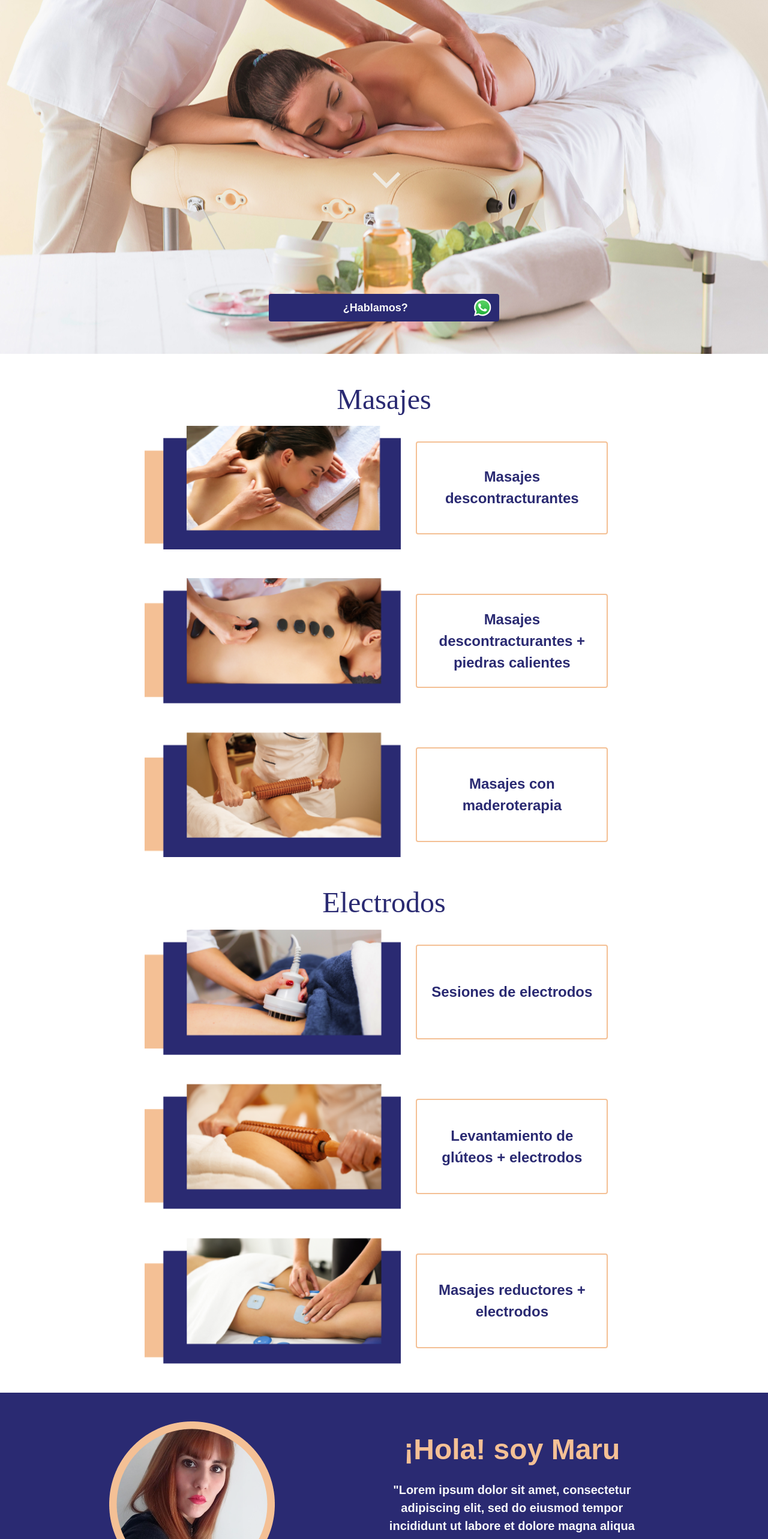
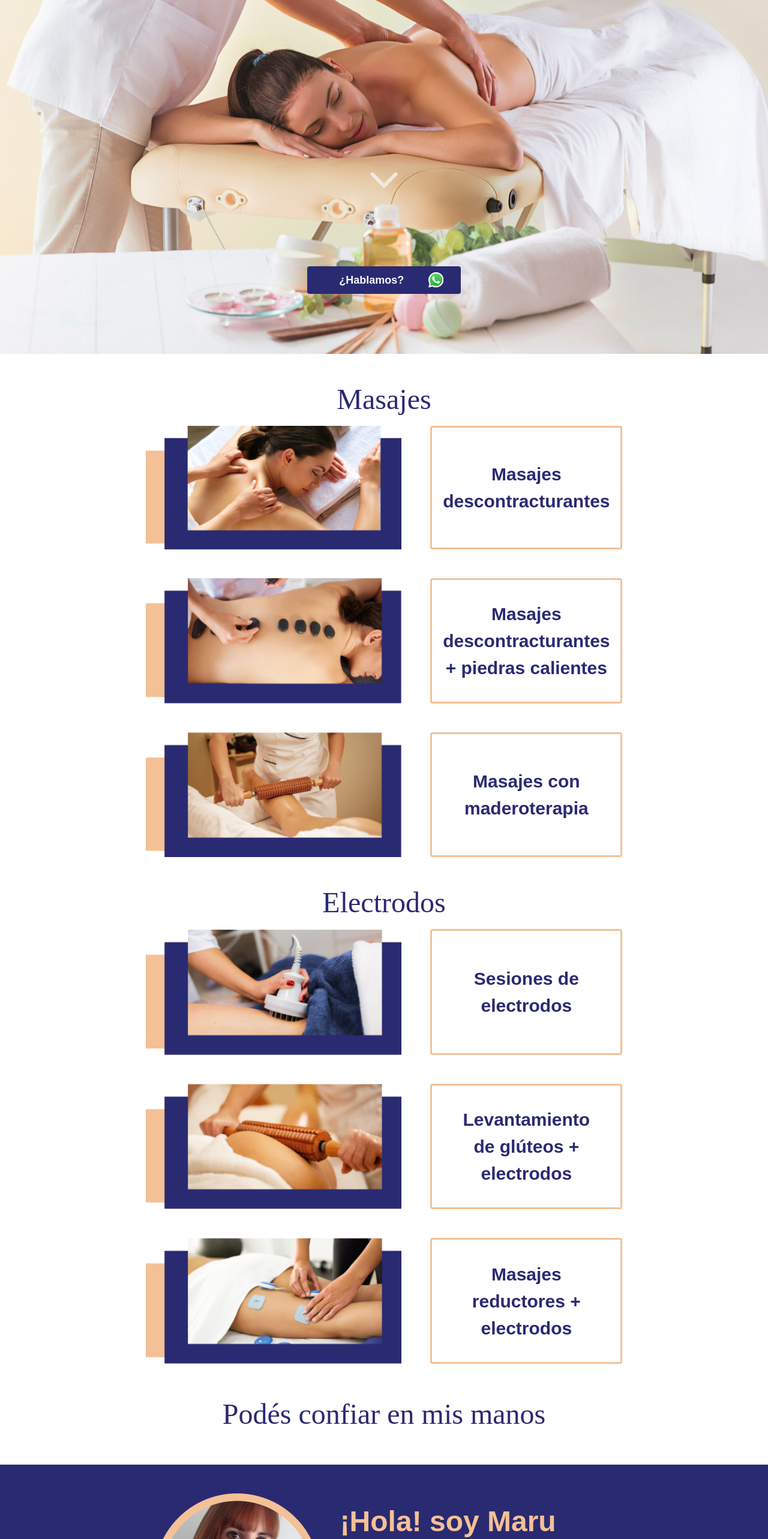
Before and after one commit to Peteer449/ShiPo, a React (Create React App) app: page / in a window 1280 px wide. Shown: the part 234-2800 px from the top of the page at 60% size. Built offline with nearby package versions, Linux system fonts and the light colour scheme.

Commit message:
correcciones menores

```diff
--- a/src/components/home/Home.jsx
+++ b/src/components/home/Home.jsx
@@ -12,14 +12,16 @@ export default function Home(){
       <div className="wrapper">
         {/* Titulo regalate el cuidado que mereces */}
         <div className="bg-negro-carbon regalate-el-cuidado">
-          <p className="font-gilda piel regalate-el-cuidado-title text-center">Regalate el cuidado que mereces</p>
-          <p className="text-light regalate-el-cuidado-text text-center">Masajes descontracturantes, masajes con piedras, sesiones de electrodos y mucho más.</p>
+          <p className="font-gilda piel regalate-el-cuidado-title text-center px-4 pt-3">Regalate el cuidado que mereces</p>
+          <p className="text-light regalate-el-cuidado-text text-center px-3 pb-2">Masajes descontracturantes, masajes con piedras, sesiones de electrodos y mucho más.</p>
         </div>
-        <IconArrowDown className="vector-down"/>
+        <div className="vector-down-container">
+          <IconArrowDown/>
+        </div>
         {/* Boton para hablar por whatsapp */}
         <a className="hablamos btn bg-azul-oceano d-flex" href="#">
           <p className="text-light w-100 hablamos-text">¿Hablamos?</p>
-          <IconWpp className="flex-shrink-1 align-self-center"/>
+          <IconWpp className="me-3"/>
         </a>
       </div>
       {/* Seccion masajes y electrodos */}
@@ -32,11 +34,12 @@ export default function Home(){
         alt="Tratamiento con electrodos"
       />
       {/* Descripcion de especialista */}
+      <p className="podes-confiar mt-5 p-2">Podés confiar en mis manos</p>
       <div className="bg-azul-oceano mt-5 mb-5 d-md-flex flex-wrap align-items-center">
-        <div className="text-center pt-3 pt-md-5 pb-md-5 col-md-6">
-          <img src={perfilEspecialista} alt="Foto de la especialista en masajes" className="" />
+        <div className="text-center pt-3 pt-md-5 pb-md-5 col-md-5 col-xl-5 justify-content-xl-end d-xl-flex">
+          <img src={perfilEspecialista} alt="Foto de la especialista en masajes" />
         </div>
-        <div className="col-md-6 col-xl-4 pt-5 pb-5 p-2">
+        <div className="col-md-6 col-xl-4 pt-5 pb-5 p-2 ">
           <p className="perfil-especialista-title text-center piel">¡Hola! soy Maru</p>
           <p className="perfil-especialista-text text-center text-light">"Lorem ipsum dolor sit amet, consectetur adipiscing elit, sed do eiusmod tempor incididunt ut labore et dolore magna aliqua duis aute irure dolor in reprehenderit in voluptate.</p>
         </div>
--- a/src/components/home/MasajesYElectrodosLinks.jsx
+++ b/src/components/home/MasajesYElectrodosLinks.jsx
@@ -2,8 +2,8 @@ export default function MasajesYElectrodosLinks({text,link,image}){
   return(
     <div className="d-xl-flex flex-wrap justify-content-center mb-xl-5 mt-xl-2">
       <img src={image} alt={"foto de "+text} className="masajes-y-electrodos-image-desktop col-4"/>
-      <a href={link} className="masajes-y-electrodos-btn btn azul-oceano col-xl-4 ">
-        <p className="h-100 align-items-center justify-content-center d-xl-flex">{text}</p>
+      <a href={link} className="masajes-y-electrodos-btn btn azul-oceano col-xl-4 m-xl-0 ms-xl-5">
+        <p className="h-100 align-items-center justify-content-center m-0 d-xl-flex">{text}</p>
       </a>
     </div>
   )
--- a/src/components/home/home.css
+++ b/src/components/home/home.css
@@ -7,10 +7,12 @@
     background-size: cover;
 }
 
-.vector-down{
+.vector-down-container{
   position: absolute;
   top: 65%;
-  left: 48.45%;
+  width: 100%;
+  display: flex;
+  justify-content: center;
 }
 
 .regalate-el-cuidado{
@@ -19,6 +21,7 @@
 }
 .regalate-el-cuidado-title{
   font-size: 30px;
+  line-height: 35px;
 }
 .regalate-el-cuidado-text{
   font-size: 18px;
@@ -55,12 +58,22 @@
 
 .masajes-y-electrodos-btn{
   background-color: transparent;
-  border: 2px solid #f4c095;
+  border: 3px solid #f4c095;
   font-weight: 600;
   font-size: 18px;
   width: 90%;
   margin:2% 0 2% 5%;
   padding: 10px;
+}
+
+.podes-confiar{
+  font-family: 'Gilda Display';
+  font-style: normal;
+  font-weight: 400;
+  font-size: 30px;
+  line-height: 35px;
+  text-align: center;
+  color: #2A2A72;
 }
 
 .perfil-especialista-title{
@@ -111,8 +124,8 @@
     padding-bottom:10px;
   }
   .hablamos{
-    width: 70%;
-    margin: 65vh 15% 25vh 15%;
+    width: 50%;
+    margin: 65vh 25% 25vh 25%;
   }
   .wrapper {
     padding-top: 4vh;
@@ -124,6 +137,11 @@
   .masajes-y-electrodos-btn{
     width: 70%;
     margin:2% 0 2% 15%;
+  }
+
+  .podes-confiar{
+    font-size: 48px;
+    line-height: 56px;
   }
   .reseñas-carousel-text{
     padding: 0 25%;
@@ -141,8 +159,8 @@
     padding-bottom:30px;
   }
   .hablamos{
-    width: 30%;
-    margin: 65vh 35% 25vh 35%;
+    width: 20%;
+    margin: 65vh 40% 25vh 40%;
   }
   .masajes-y-electrodos-image{
     display: none;
@@ -157,7 +175,8 @@
   .masajes-y-electrodos-btn{
     width: 25%;
     margin:2%;
-    font-size: 24px;
+    font-size: 30px;
+    padding: 0 38px;
   }
   .perfil-especialista-title{
     font-size: 48px;
```
